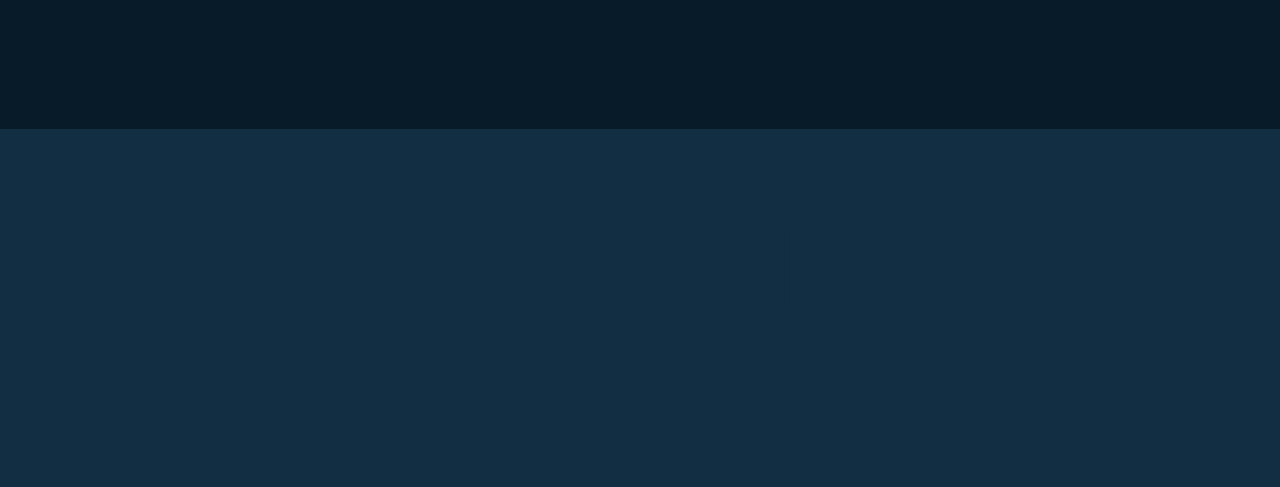
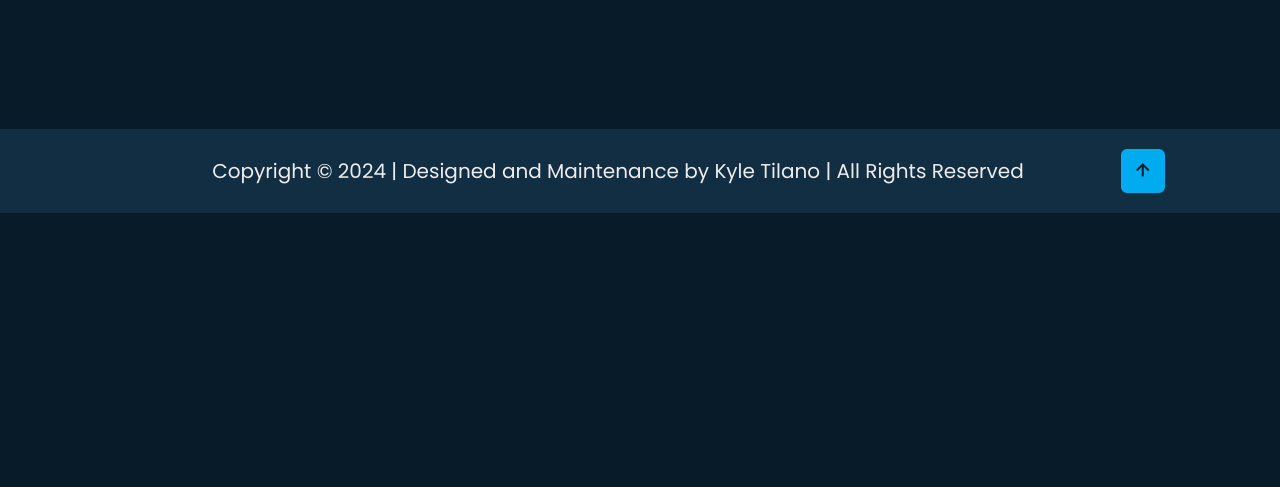
Before and after one commit to Kairu-bit/portfolio, a plain HTML site: page index.html in a window 1280 px wide. Shown: the part 2221-2708 px from the top of the page. After the commit the page ends 2434 px from the top, so only its background shows below. Drawn offline with nearby package versions, Linux system fonts and the light colour scheme.

Commit message:
remove contacts frag

```diff
--- a/index.html
+++ b/index.html
@@ -25,7 +25,7 @@
             <a href="#home" class="active">Home</a>
             <a href="#about">About</a>
             <a href="#skills">Skills</a>
-            <a href="#contact">Contact</a>
+            <!--<a href="#contact">Contact</a>-->
 
             <span class="active-nav"></span>
             <span class="animate" style="--i:2;"></span>
@@ -46,7 +46,7 @@
 
             <div class="btn-box">
                 <a href="#about" class="btn">See more</a>
-                <a href="#contact" class="btn">Let's Talk</a>
+                <a href="https://facebook.com/KairuxDev" class="btn">Let's Talk</a>
                 <span class="animate" style="--i:1;"></span>
             </div>
         </div>
@@ -80,7 +80,7 @@
             </p>
 
             <div class="btn-box btns">
-                <a href="#contact" class="btn">Contact Me</a>
+                <a href="https://facebook.com/KairuxDev" class="btn">Contact Me</a>
                 <span class="animate scroll" style="--i:1;"></span>
             </div>
         </div>
@@ -152,49 +152,49 @@
     </section>
 
     <!-- contact section design -->
-    <section class="contact" id="contact">
-        <h2 class="heading">Contact <span>Me</span><span class="animate scroll" style="--i:1;"></span></h2>
-
-        <form action="images/engk.jpeg">
-            <div class="input-box">
-                <div class="input-field">
-                    <input type="text" placeholder="Name">
-                    <span class="focus"></span>
-                </div>
-                <div class="input-field">
-                    <input type="text" placeholder="Gmail">
-                    <span class="focus"></span>
-                </div>
-
-                <span class="animate scroll" style="--i:1;"></span>
-            </div>
-            <div class="input-box">
-                <div class="input-field">
-                    <input type="number" placeholder="Number">
-                    <span class="focus"></span>
-                </div>
-                <div class="input-field">
-                    <input type="text" placeholder="Email Subject">
-                    <span class="focus"></span>
-                </div>
-
-                <span class="animate scroll" style="--i:1;"></span>
-            </div>
-
-            <div class="textarea-field">
-                <textarea name="" id="" cols="30" rows="10" placeholder="Your Message"></textarea>
-                <span class="focus"></span>
-
-                <span class="animate scroll" style="--i:1;"></span>
-            </div>
-
-            <div class="btn-box btns">
-                <button type="submit" class="btn">Submit</button>
-
-                <span class="animate scroll" style="--i:1;"></span>
-            </div>
-        </form>
-    </section>
+    <!--<section class="contact" id="contact">-->
+    <!--    <h2 class="heading">Contact <span>Me</span><span class="animate scroll" style="--i:1;"></span></h2>-->
+    <!---->
+    <!--    <form action="images/engk.jpeg">-->
+    <!--        <div class="input-box">-->
+    <!--            <div class="input-field">-->
+    <!--                <input type="text" placeholder="Name">-->
+    <!--                <span class="focus"></span>-->
+    <!--            </div>-->
+    <!--            <div class="input-field">-->
+    <!--                <input type="text" placeholder="Gmail">-->
+    <!--                <span class="focus"></span>-->
+    <!--            </div>-->
+    <!---->
+    <!--            <span class="animate scroll" style="--i:1;"></span>-->
+    <!--        </div>-->
+    <!--        <div class="input-box">-->
+    <!--            <div class="input-field">-->
+    <!--                <input type="number" placeholder="Number">-->
+    <!--                <span class="focus"></span>-->
+    <!--            </div>-->
+    <!--            <div class="input-field">-->
+    <!--                <input type="text" placeholder="Email Subject">-->
+    <!--                <span class="focus"></span>-->
+    <!--            </div>-->
+    <!---->
+    <!--            <span class="animate scroll" style="--i:1;"></span>-->
+    <!--        </div>-->
+    <!---->
+    <!--        <div class="textarea-field">-->
+    <!--            <textarea name="" id="" cols="30" rows="10" placeholder="Your Message"></textarea>-->
+    <!--            <span class="focus"></span>-->
+    <!---->
+    <!--            <span class="animate scroll" style="--i:1;"></span>-->
+    <!--        </div>-->
+    <!---->
+    <!--        <div class="btn-box btns">-->
+    <!--            <button type="submit" class="btn">Submit</button>-->
+    <!---->
+    <!--            <span class="animate scroll" style="--i:1;"></span>-->
+    <!--        </div>-->
+    <!--    </form>-->
+    <!--</section>-->
 
     <!-- footer design -->
     <footer class="footer">
--- a/style.css
+++ b/style.css
@@ -644,20 +644,17 @@ span {
 
 .footer {
     display: flex;
-    justify-content: space-between;
-    align-items: center;
+    justify-content: center; /* Center the items horizontally */
+    align-items: center; /* Center the items vertically */
     flex-wrap: wrap;
     padding: 2rem 9%;
-    background: transparent;
+    background: var(--second-bg-color);
 }
 
-.footer-text,
-.footer-iconTop {
-    position: relative;
-}
-
-.footer-text p {
-    font-size: 1.6rem;
+.footer-text {
+  font-size: 2rem;
+  flex: 1;
+  text-align: center; /* Center text horizontally */
 }
 
 .footer-iconTop a {
@@ -698,6 +695,7 @@ span {
 .footer-iconTop a:hover i {
     color: var(--main-color);
 }
+
 
 /* ANIMATION RELOAD AND SCROLL */
 .animate {
```
